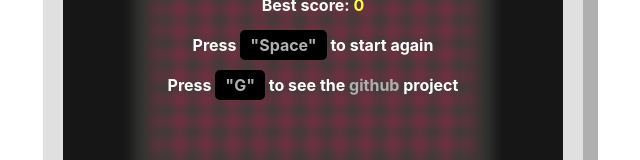
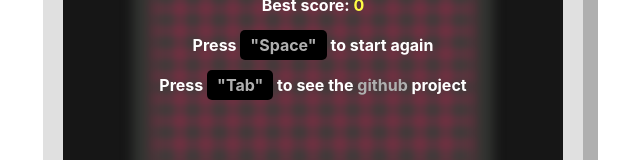
Before and after one commit to IlyaAgarishev/react-gameboy, a React (Create React App) app: page / in a window 1280 px wide. Both pictures are taken after a click on the button "Space". Shown: the part 164-324 px from the top of the page, without its empty margins (327-967 px from the left). Built offline with nearby package versions, Linux system fonts and the light colour scheme.

Commit message:
replaced g to Tab

```diff
--- a/src/components/ContinueScreen/ContinueScreen.tsx
+++ b/src/components/ContinueScreen/ContinueScreen.tsx
@@ -9,10 +9,10 @@ const ContinueScreen = () => {
   const score = useAppSelector((state) => state.snakeReducer.score);
   const bestScore = useAppSelector((state) => state.snakeReducer.bestScore);
 
-  const keyDownData = useOnKeyDown({ requestedKeys: "g" });
+  const keyDownData = useOnKeyDown({ requestedKeys: "Tab" });
 
   useEffect(() => {
-    if (keyDownData.key === "g") {
+    if (keyDownData.key === "Tab") {
       window.open("https://github.com/IlyaAgarishev/react-gameboy", "_blank");
     }
   }, [keyDownData]);
@@ -40,7 +40,7 @@ const ContinueScreen = () => {
         </a>
       ) : (
         <div>
-          Press <span className={styles.spaceButtonOnScreen}>"G"</span> to see
+          Press <span className={styles.spaceButtonOnScreen}>"Tab"</span> to see
           the
           <span style={{ color: "#afafaf" }}> github</span> project
         </div>
--- a/src/hooks/useOneKeyDown/utils-use-on-key-down.ts
+++ b/src/hooks/useOneKeyDown/utils-use-on-key-down.ts
@@ -1,8 +1,8 @@
 import { Dispatch, SetStateAction } from "react";
 import ControlKey from "../../models/ControlKey";
 
-// TODO: Добавить "Space" и "g" в ControlKey
-export type RequestedKey = ControlKey | "Space" | "g";
+// TODO: Добавить "Space" и "Tab" в ControlKey
+export type RequestedKey = ControlKey | "Space" | "Tab";
 
 export interface IKey {
   key: string;
```
